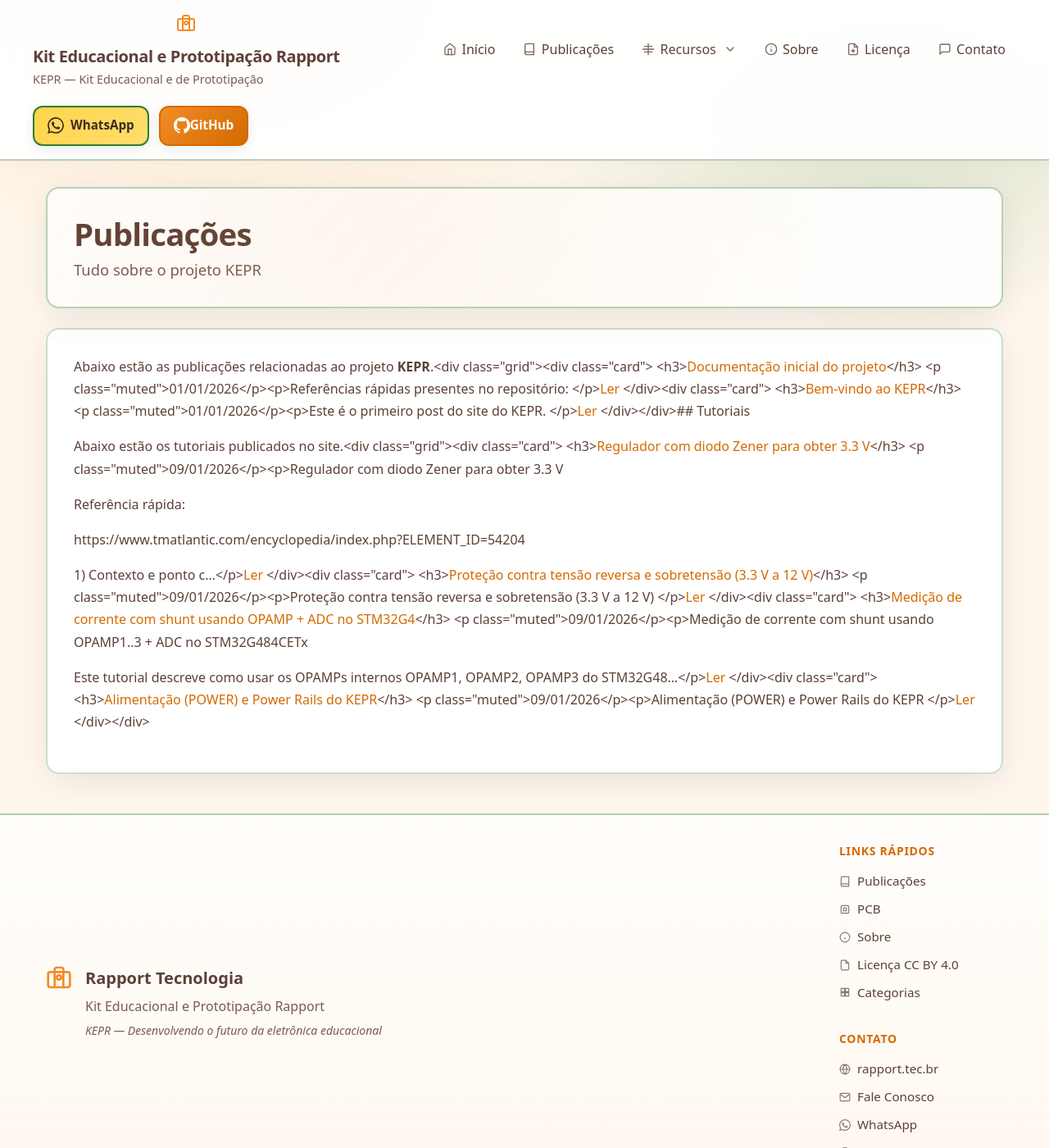
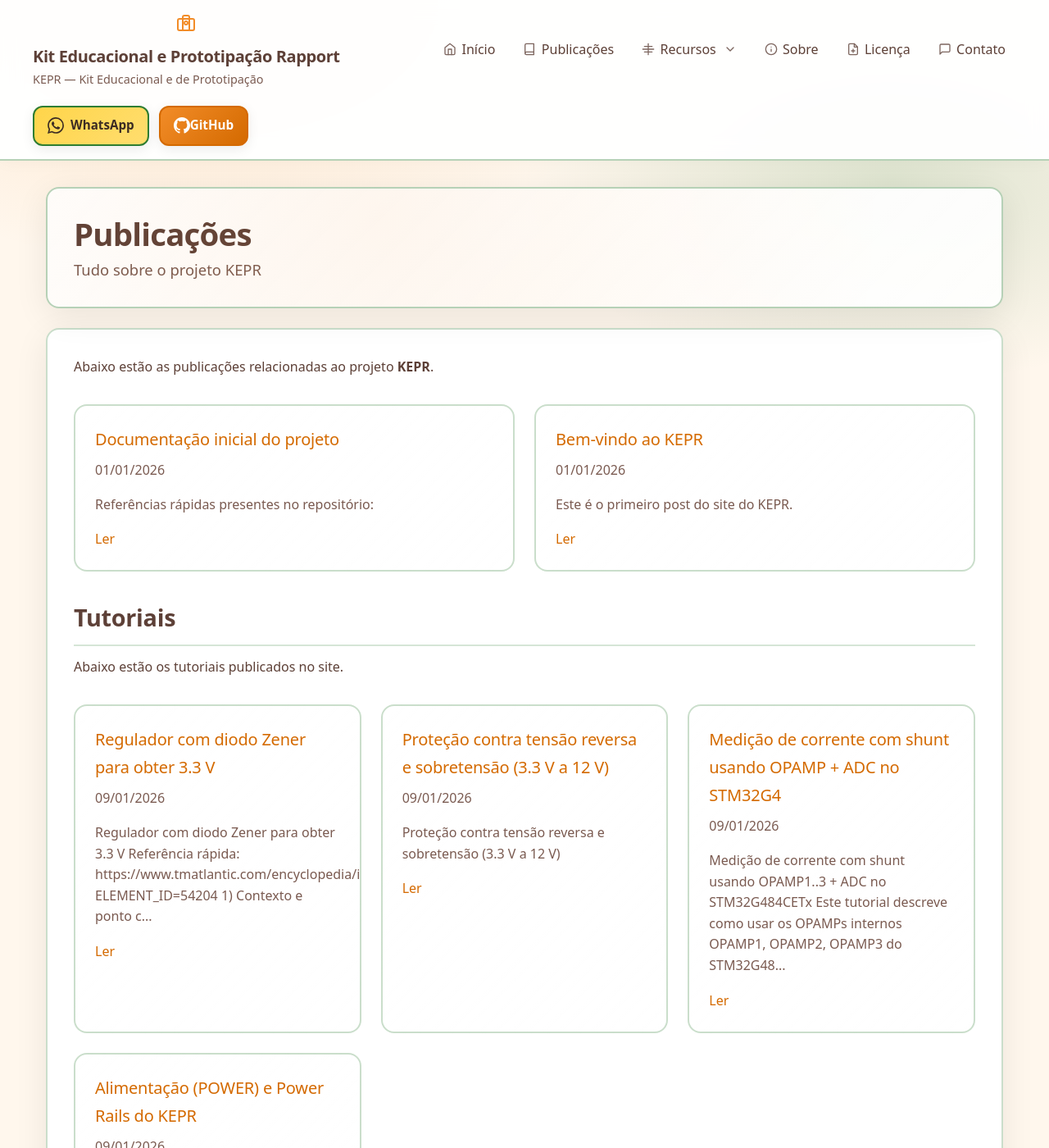
Before and after one commit to RapportTecnologia/kit-de-prototipacao-educacional-e-engenharia, a Jekyll site: the page built from docs/publicacoes.md, in a window 1280 px wide and 1400 px high. Shown: the whole window at 82% size. Built offline with Jekyll 4.4.1, drawn with Linux system fonts in a browser that asks for light colours; some of the changed text lies outside the part shown.

Commit message:
Corrigido Formatação

```diff
--- a/docs/publicacoes.md
+++ b/docs/publicacoes.md
@@ -8,56 +8,56 @@ render_with_liquid: true
 
 Abaixo estão as publicações relacionadas ao projeto **KEPR**.
 
-{%- assign tutorials = site.posts | where_exp: "p", "p.categories contains 'Tutoriais'" | sort: "date" | reverse -%}
-{%- assign posts_sorted = site.posts | sort: "date" | reverse -%}
+{% assign tutorials = site.posts | where_exp: "p", "p.categories contains 'Tutoriais'" | sort: "date" | reverse %}
+{% assign posts_sorted = site.posts | sort: "date" | reverse %}
 
-{%- assign has_posts = 0 -%}
+{% assign has_posts = 0 %}
 
 <div class="grid">
-  {%- for post in posts_sorted -%}
-    {%- if post.tags contains 'KEPR' -%}
-      {%- unless post.categories contains 'Tutoriais' -%}
-        {%- assign has_posts = 1 -%}
+  {% for post in posts_sorted %}
+    {% if post.tags contains 'KEPR' %}
+      {% unless post.categories contains 'Tutoriais' %}
+        {% assign has_posts = 1 %}
         <div class="card">
           <h3><a href="{{ post.url | relative_url }}">{{ post.title }}</a></h3>
           <p class="muted">{{ post.date | date: "%d/%m/%Y" }}</p>
-          {%- if post.excerpt -%}
+          {% if post.excerpt %}
             <p>{{ post.excerpt | strip_html | truncate: 160 }}</p>
-          {%- endif -%}
+          {% endif %}
           <a href="{{ post.url | relative_url }}">Ler</a>
         </div>
-      {%- endunless -%}
-    {%- endif -%}
-  {%- endfor -%}
+      {% endunless %}
+    {% endif %}
+  {% endfor %}
 </div>
 
-{%- if has_posts == 0 -%}
+{% if has_posts == 0 %}
 
 Ainda não há publicações marcadas com a tag `KEPR`.
 
-{%- endif -%}
+{% endif %}
 
 ## Tutoriais
 
 Abaixo estão os tutoriais publicados no site.
 
-{%- if tutorials and tutorials.size > 0 -%}
+{% if tutorials and tutorials.size > 0 %}
 
 <div class="grid">
-  {%- for post in tutorials -%}
+  {% for post in tutorials %}
     <div class="card">
       <h3><a href="{{ post.url | relative_url }}">{{ post.title }}</a></h3>
       <p class="muted">{{ post.date | date: "%d/%m/%Y" }}</p>
-      {%- if post.excerpt -%}
+      {% if post.excerpt %}
         <p>{{ post.excerpt | strip_html | truncate: 160 }}</p>
-      {%- endif -%}
+      {% endif %}
       <a href="{{ post.url | relative_url }}">Ler</a>
     </div>
-  {%- endfor -%}
+  {% endfor %}
 </div>
 
-{%- else -%}
+{% else %}
 
 Ainda não há tutoriais publicados.
 
-{%- endif -%}
+{% endif %}
```
